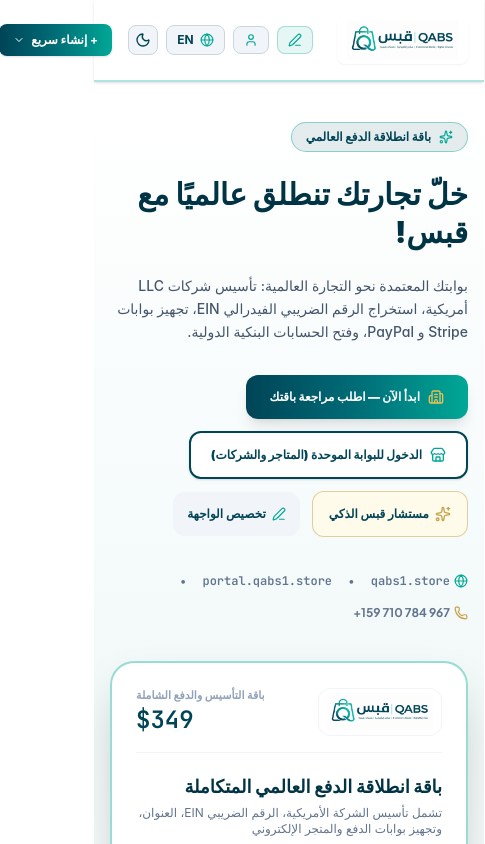
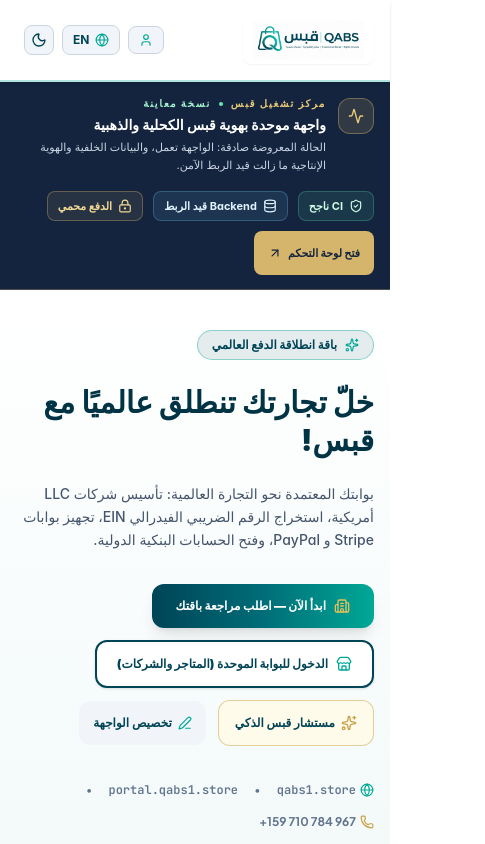
Before and after one commit to velouraa12-design/Qabs-123, a React (Vite) app: page / in a window 390 px wide. Shown: the top 844 px of the page, 485 px wide, since content can reach past the window. Built offline with nearby package versions, Linux system fonts and the light colour scheme.

Commit message:
feat(ui): make preview status and dashboard responsive (#4)
Add the truthful release status banner and responsive fixes validated on desktop and mobile.

```diff
--- a/src/App.tsx
+++ b/src/App.tsx
@@ -7,6 +7,7 @@ import React, { useState } from 'react';
 import { AppProvider, useApp } from './context/AppContext.tsx';
 import { CustomizerProvider } from './context/CustomizerContext.tsx';
 import { Header } from './components/Header.tsx';
+import { PreviewStatusBanner } from './components/PreviewStatusBanner.tsx';
 import { LandingView } from './components/LandingView.tsx';
 import { PortalView } from './components/PortalView.tsx';
 import { StoreBuilderView } from './components/StoreBuilderView.tsx';
@@ -51,6 +52,9 @@ const MainLayout: React.FC = () => {
         onOpenFormationModal={() => handleOpenFormationWithState()}
         onOpenStoreModal={() => setStoreModalOpen(true)}
       />
+
+      {/* Visible, truthful release state for the showcase and dashboard */}
+      <PreviewStatusBanner />
 
       {/* Main View Router */}
       <main className="flex-1">
--- a/src/components/Header.tsx
+++ b/src/components/Header.tsx
@@ -53,7 +53,7 @@ export const Header: React.FC<HeaderProps> = ({ onOpenFormationModal, onOpenStor
         </div>
 
         {/* Zone 2: Navigation Links */}
-        <nav className="hidden xl:flex items-center gap-5 text-xs font-bold">
+        <nav className="hidden 2xl:flex items-center gap-5 text-xs font-bold">
           <button
             onClick={() => setMode('landing')}
             className={`whitespace-nowrap pb-1 border-b-2 transition-colors cursor-pointer ${
@@ -131,7 +131,7 @@ export const Header: React.FC<HeaderProps> = ({ onOpenFormationModal, onOpenStor
           {/* Live Content Customizer Trigger */}
           <button
             onClick={() => setEditorOpen(true)}
-            className="flex items-center gap-1 px-2.5 py-1.5 text-xs font-bold text-[#004457] dark:text-[#D4AF37] bg-[#00A896]/10 hover:bg-[#00A896]/20 rounded-lg border border-[#00A896]/30 transition-colors cursor-pointer"
+            className="hidden sm:flex items-center gap-1 px-2.5 py-1.5 text-xs font-bold text-[#004457] dark:text-[#D4AF37] bg-[#00A896]/10 hover:bg-[#00A896]/20 rounded-lg border border-[#00A896]/30 transition-colors cursor-pointer"
             title={isAr ? 'تخصيص نصوص وصور وروابط القالب' : 'Live Content Customizer'}
           >
             <Edit3 className="w-3.5 h-3.5 text-[#00A896]" />
@@ -214,7 +214,7 @@ export const Header: React.FC<HeaderProps> = ({ onOpenFormationModal, onOpenStor
           </div>
 
           {/* Primary Action Button */}
-          <div className="relative">
+          <div className="hidden sm:block relative">
             <button
               onClick={() => {
                 setActionMenuOpen(!actionMenuOpen);
--- /dev/null
+++ b/src/components/PreviewStatusBanner.tsx
@@ -0,0 +1,63 @@
+import React from 'react';
+import { Activity, ArrowUpRight, Database, LockKeyhole, ShieldCheck } from 'lucide-react';
+import { useApp } from '../context/AppContext.tsx';
+
+export const PreviewStatusBanner: React.FC = () => {
+  const { language, mode, setMode } = useApp();
+  const isAr = language === 'ar';
+
+  return (
+    <section
+      aria-label={isAr ? 'حالة إصدار قبس' : 'QABS release status'}
+      className="border-b border-[#D5B46B]/30 bg-[#14243E] text-white shadow-[0_8px_24px_rgba(20,36,62,0.16)]"
+    >
+      <div className="max-w-7xl mx-auto px-4 sm:px-6 lg:px-8 py-3.5">
+        <div className="flex flex-col lg:flex-row lg:items-center justify-between gap-4">
+          <div className="flex items-start gap-3 min-w-0">
+            <div className="mt-0.5 w-9 h-9 rounded-xl bg-[#D5B46B]/15 border border-[#D5B46B]/40 flex items-center justify-center shrink-0">
+              <Activity className="w-4 h-4 text-[#E8C978]" aria-hidden="true" />
+            </div>
+            <div className="min-w-0">
+              <div className="flex flex-wrap items-center gap-2 text-[10px] font-black tracking-[0.16em] uppercase text-[#E8C978]">
+                <span>{isAr ? 'مركز تشغيل قبس' : 'QABS CONTROL CENTER'}</span>
+                <span className="w-1 h-1 rounded-full bg-emerald-300" aria-hidden="true" />
+                <span className="text-emerald-200">{isAr ? 'نسخة معاينة' : 'Preview build'}</span>
+              </div>
+              <p className="mt-1 text-sm font-bold text-white">
+                {isAr ? 'واجهة موحدة بهوية قبس الكحلية والذهبية' : 'Unified workspace in the QABS navy & gold system'}
+              </p>
+              <p className="mt-1 text-[11px] leading-relaxed text-slate-300">
+                {isAr
+                  ? 'الحالة المعروضة صادقة: الواجهة تعمل، والبيانات الخلفية والهوية الإنتاجية ما زالت قيد الربط الآمن.'
+                  : 'Status is explicit: the UI is available, while backend persistence and production identity remain safely gated.'}
+              </p>
+            </div>
+          </div>
+
+          <div className="flex flex-wrap items-center gap-2.5 text-[11px] font-bold">
+            <span className="inline-flex items-center gap-1.5 rounded-lg border border-emerald-300/25 bg-emerald-300/10 px-2.5 py-1.5 text-emerald-100">
+              <ShieldCheck className="w-3.5 h-3.5" aria-hidden="true" />
+              {isAr ? 'CI ناجح' : 'CI passed'}
+            </span>
+            <span className="inline-flex items-center gap-1.5 rounded-lg border border-sky-300/25 bg-sky-300/10 px-2.5 py-1.5 text-sky-100">
+              <Database className="w-3.5 h-3.5" aria-hidden="true" />
+              {isAr ? 'Backend قيد الربط' : 'Backend in progress'}
+            </span>
+            <span className="inline-flex items-center gap-1.5 rounded-lg border border-[#D5B46B]/35 bg-[#D5B46B]/10 px-2.5 py-1.5 text-[#F2D995]">
+              <LockKeyhole className="w-3.5 h-3.5" aria-hidden="true" />
+              {isAr ? 'الدفع محمي' : 'Payments gated'}
+            </span>
+            <button
+              type="button"
+              onClick={() => setMode(mode === 'portal' ? 'landing' : 'portal')}
+              className="inline-flex min-h-11 items-center gap-1.5 rounded-lg bg-[#D5B46B] px-3.5 py-2 text-[11px] font-black text-[#14243E] transition-colors hover:bg-[#E8C978] focus:outline-none focus-visible:ring-2 focus-visible:ring-white focus-visible:ring-offset-2 focus-visible:ring-offset-[#14243E]"
+            >
+              {mode === 'portal' ? (isAr ? 'العودة للموقع' : 'Back to showcase') : isAr ? 'فتح لوحة التحكم' : 'Open dashboard'}
+              <ArrowUpRight className="w-3.5 h-3.5" aria-hidden="true" />
+            </button>
+          </div>
+        </div>
+      </div>
+    </section>
+  );
+};
--- a/src/index.css
+++ b/src/index.css
@@ -29,3 +29,12 @@
 .tabular-nums {
   font-variant-numeric: tabular-nums;
 }
+
+/* Keep wide native controls inside the viewport on compact dashboard layouts. */
+@media (max-width: 1023px) {
+  select[class*="bg-white/10"] {
+    width: 100%;
+    min-width: 0;
+    max-width: 100%;
+  }
+}
```
